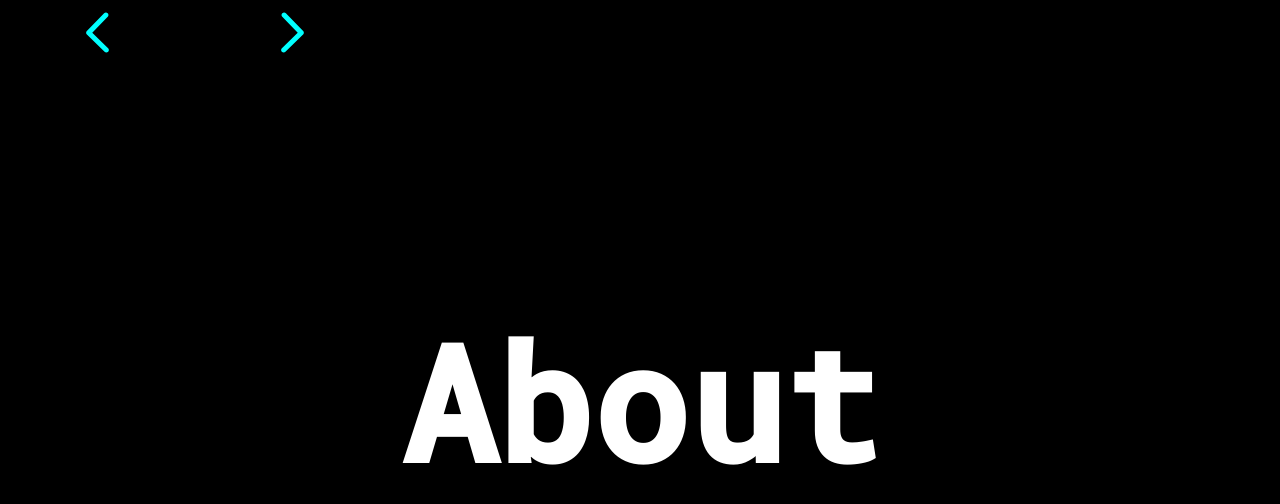
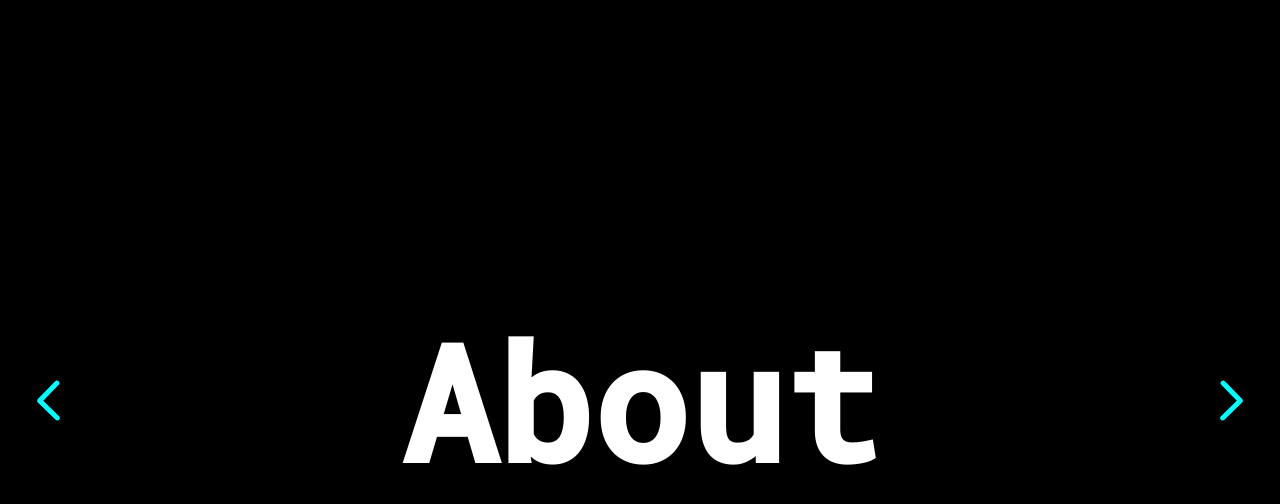
Before and after one commit to alieron/personal_website, a Vue app: page /about in a window 1280 px wide. Shown: the top 504 px of the page. Built offline with nearby package versions, Linux system fonts and the light colour scheme.

Commit message:
Directional Slider: 09/06/2021

```diff
--- a/src/App.vue
+++ b/src/App.vue
@@ -1,23 +1,42 @@
 <template>
   <div class="nav-btn-cont">
-  <router-link v-if="this.$route.meta.prev" :to="{ name: this.$route.meta.prev }">
+  <router-link @click="left" v-if="this.$route.meta.prev" :to="{ name: this.$route.meta.prev }">
     <svg class="nav-btn" id="prev" viewBox="0 0 20 20">
       <path d="M8.388,10.049l4.76-4.873c0.303-0.31,0.297-0.804-0.012-1.105c-0.309-0.304-0.803-0.293-1.105,0.012L6.726,9.516c-0.303,0.31-0.296,0.805,0.012,1.105l5.433,5.307c0.152,0.148,0.35,0.223,0.547,0.223c0.203,0,0.406-0.08,0.559-0.236c0.303-0.309,0.295-0.803-0.012-1.104L8.388,10.049z"/>
     </svg>
   </router-link>
-  <router-link v-if="this.$route.meta.next" :to="{ name: this.$route.meta.next }">
+  <router-link @click="right" v-if="this.$route.meta.next" :to="{ name: this.$route.meta.next }">
     <svg class="nav-btn" id="next" viewBox="0 0 20 20">
       <path d="M11.611,10.049l-4.76-4.873c-0.303-0.31-0.297-0.804,0.012-1.105c0.309-0.304,0.803-0.293,1.105,0.012l5.306,5.433c0.304,0.31,0.296,0.805-0.012,1.105L7.83,15.928c-0.152,0.148-0.35,0.223-0.547,0.223c-0.203,0-0.406-0.08-0.559-0.236c-0.303-0.309-0.295-0.803,0.012-1.104L11.611,10.049z"/>
     </svg>
   </router-link>
   </div>
   <router-view v-slot="{ Component }">
-    <transition name="slide">
+    <transition :name="direction">
       <component :is="Component" />
       <!-- <router-view /> -->
     </transition>
   </router-view>
 </template>
+
+<script>
+export default {
+  data() {
+    return {
+      direction: 'slide-right'
+    };
+  },
+  methods: {
+    left() {
+      this.direction = 'slide-left'
+    },
+
+    right() {
+      this.direction = 'slide-right'
+    }
+  }
+}
+</script>
 
 <style>
 @import url("https://fonts.googleapis.com/css2?family=Roboto+Mono:wght@500&display=swap");
@@ -27,21 +46,30 @@ body {
   height: 100vh;
   margin: 0;
   padding: 0;
-  /* overflow: hidden; */
+  overflow: hidden;
   font-size: 65px;
 }
 
 .nav-btn-cont {
-  position: absolute;
-  display: flex;
+  z-index: 100;
+  position: fixed;
+  top: calc(50% - 0.5em);
+  width: 100vw;
 }
 
 .nav-btn {
-  z-index: 100;
-  position: relative;
+  position: absolute;
   fill: cyan;
   height: 1em;
-  margin: 0 1em;
+  /* margin: auto .25em; */
+}
+
+.nav-btn#prev {
+  left: 0.25em;
+}
+
+.nav-btn#next {
+  left: calc(100vw - 1.25em);
 }
 
 .main,
@@ -63,13 +91,6 @@ body {
 } */
 
 
-
-/* .main a .nav-button #next,
-.about a .nav-button #next,
-.projects a .nav-button #next {
-  float: right;
-} */
-
 .main .logo {
   height: 2em;
 }
@@ -80,29 +101,51 @@ body {
 }
 
 /* Slide between pages, transition */
-.slide-enter-active,
-.slide-leave-active {
+.slide-left-enter-active,
+.slide-right-enter-active,
+.slide-left-leave-active,
+.slide-right-leave-active {
   transition: all 0.75s ease-out;
 }
 
-.slide-enter-to {
+.slide-right-enter-to {
   position: absolute;
   right: 0;
 }
 
-.slide-enter-from {
+.slide-right-enter-from {
   position: absolute;
   right: -100%;
 }
 
-.slide-leave-to {
+.slide-right-leave-to {
   position: absolute;
   left: -100%;
 }
 
-.slide-leave-from {
+.slide-right-leave-from {
   position: absolute;
   left: 0;
+}
+
+.slide-left-enter-to {
+  position: absolute;
+  left: 0;
+}
+
+.slide-left-enter-from {
+  position: absolute;
+  left: -100%;
+}
+
+.slide-left-leave-to {
+  position: absolute;
+  right: -100%;
+}
+
+.slide-left-leave-from {
+  position: absolute;
+  right: 0;
 }
 
 /* .slide-enter-active, .slide-leave-active {
```
Also changed, not shown: src/views/about.vue (+0 -10 lines), src/views/main.vue (+0 -7 lines), src/views/projects.vue (+0 -7 lines).
